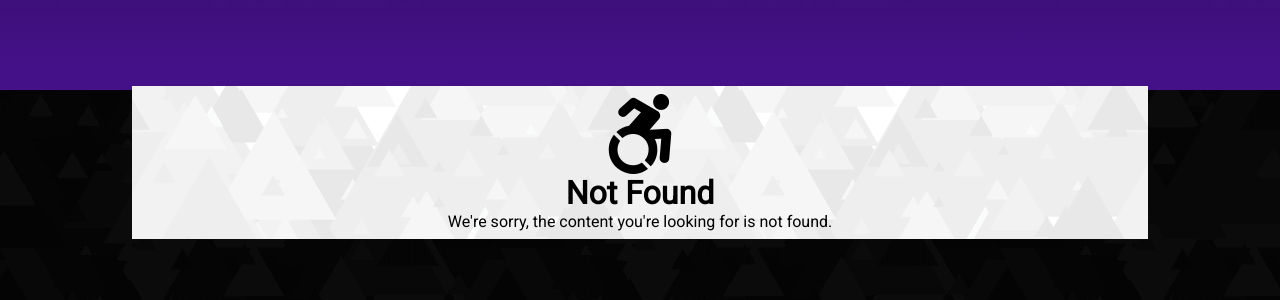
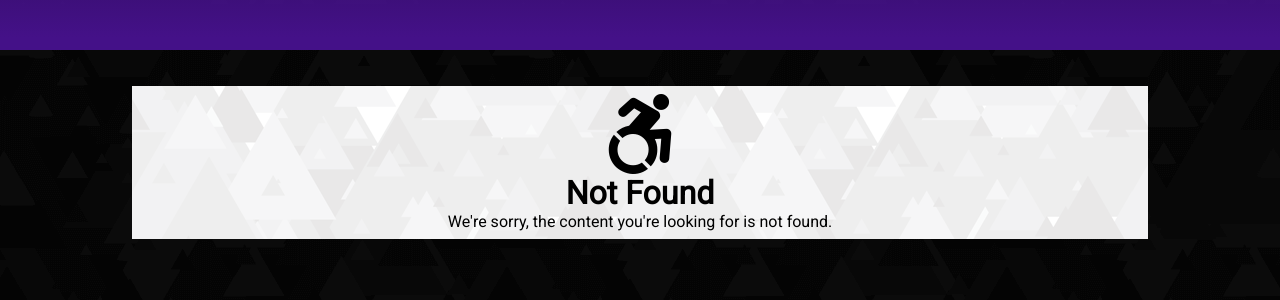
Before and after one commit to qatarigamer/Lain, a PHP site: page /public/404/index.php in a window 1280 px wide. Shown: the top 300 px of the page. Run offline with PHP 8.4, Linux system fonts and the light colour scheme; some libraries are stand-ins or nearby versions.

Commit message:
navbar too big

```diff
--- a/static/css/main.css
+++ b/static/css/main.css
@@ -15,7 +15,7 @@ body {
 
 .navbar {
     width: 100%;
-    height: 90px;
+    height: 50px;
     background: linear-gradient(rgba(68,17,136,.9),#418 75%,#418);
 }
 
```
